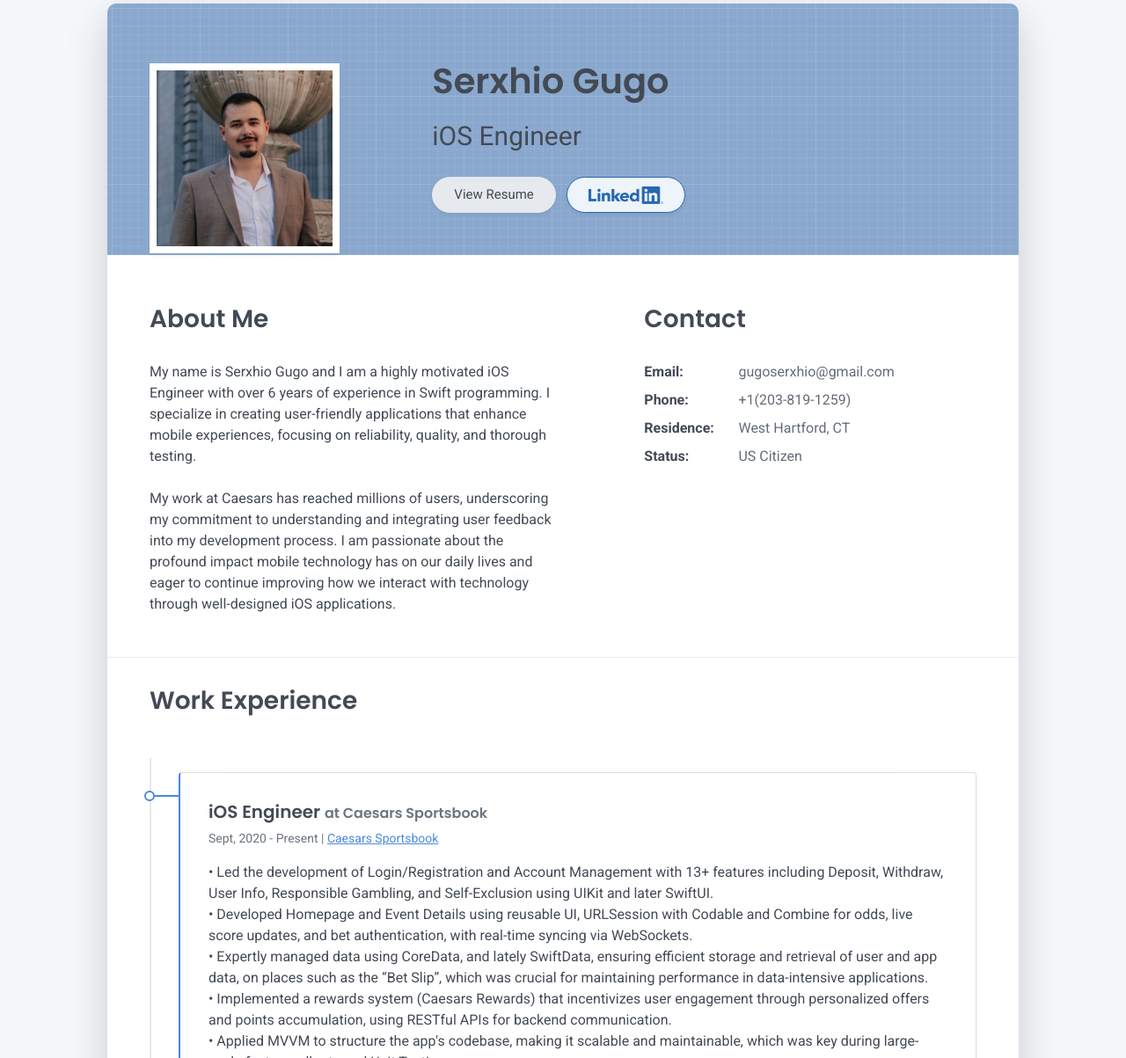
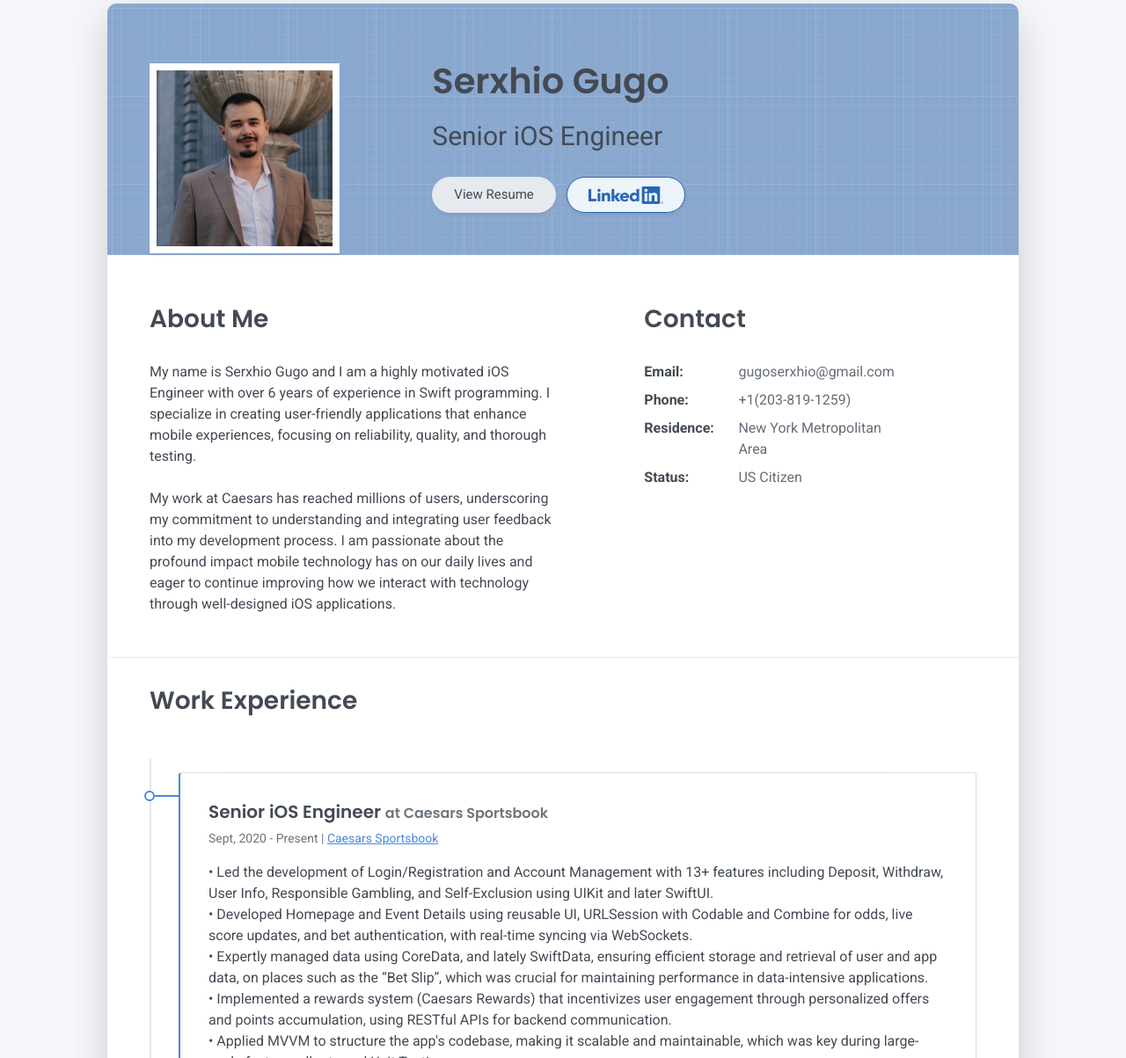
Before and after one commit to SerxhioGugo/serxhiogugo.github.io, a plain HTML site: page index.html in a window 1280 px wide. Shown: the part 100-1303 px from the top of the page at 88% size. Drawn offline with Linux system fonts and the light colour scheme.

Commit message:
updatees

```diff
--- a/index.html
+++ b/index.html
@@ -52,7 +52,7 @@
       </div>
       <div class="col-lg-8 col-md-7 text-dark text-md-start">
         <h2 class="h1 mt-2" data-aos="fade-left" data-aos-delay="0">Serxhio Gugo</h2>
-        <p data-aos="fade-left" data-aos-delay="100" style="font-size: 30px;">iOS Engineer</p>
+        <p data-aos="fade-left" data-aos-delay="100" style="font-size: 30px;">Senior iOS Engineer</p>
         <div class="d-print-none" data-aos="fade-left" data-aos-delay="200">
         <a class="btn btn-light text-dark shadow-sm mt-1 me-1" href="Serxhio Gugo - iOS Engineer 2025.docx.pdf" target="_blank">View Resume</a>
         <a class="btn btn-success shadow-sm mt-1" href="https://www.linkedin.com/in/serxhio-gugo/" target="_blank" style="background-color: #edf4fa; border-color: #2767B2;">
@@ -89,7 +89,7 @@
             <div class="pb-1" style="font-weight: bold;">Residence:</div>
           </div>
           <div class="col-sm-8">
-            <div class="pb-1 text-secondary">West Hartford, CT</div>
+            <div class="pb-1 text-secondary">New York Metropolitan Area</div>
           </div>
           <div class="col-sm-4">
             <div class="pb-1" style="font-weight: bold;">Status:</div>
@@ -107,7 +107,7 @@
     <div class="timeline">
       <div class="timeline-card timeline-card-primary card shadow-sm">
         <div class="card-body">
-          <div class="h5 mb-1">iOS Engineer <span class="text-muted h6">at Caesars Sportsbook</span></div>
+          <div class="h5 mb-1">Senior iOS Engineer <span class="text-muted h6">at Caesars Sportsbook</span></div>
           <div class="text-muted text-small mb-2">Sept, 2020 - Present | <a href="https://apps.apple.com/us/app/caesars-sportsbook/id1413099571?mt=8" target="_blank">Caesars Sportsbook</a></div>
           <div> • Led the development of Login/Registration and Account Management with 13+ features including Deposit,  Withdraw, User Info, Responsible Gambling, and Self-Exclusion using UIKit and later SwiftUI.</div>
           <div> • Developed Homepage and Event Details using reusable UI, URLSession with Codable and Combine for odds, live score updates, and bet authentication, with real-time syncing via WebSockets.</div>
```
Also changed, not shown: 2 other files.
